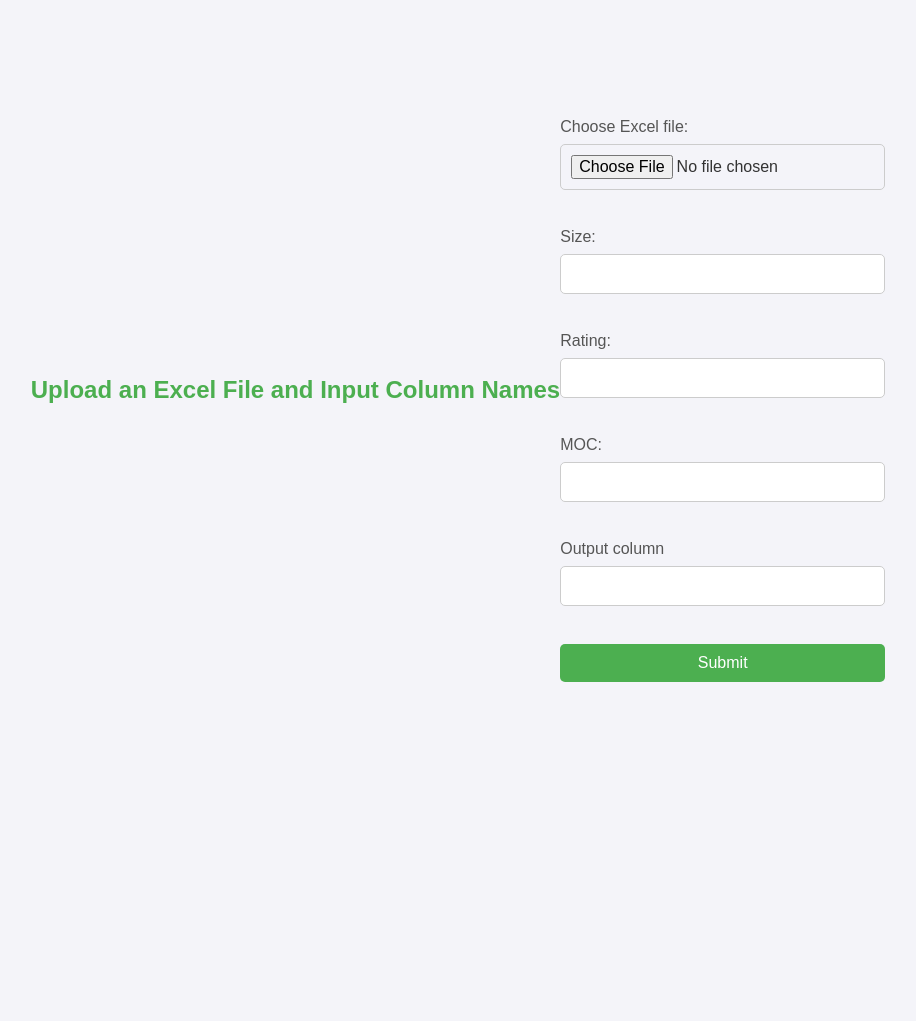
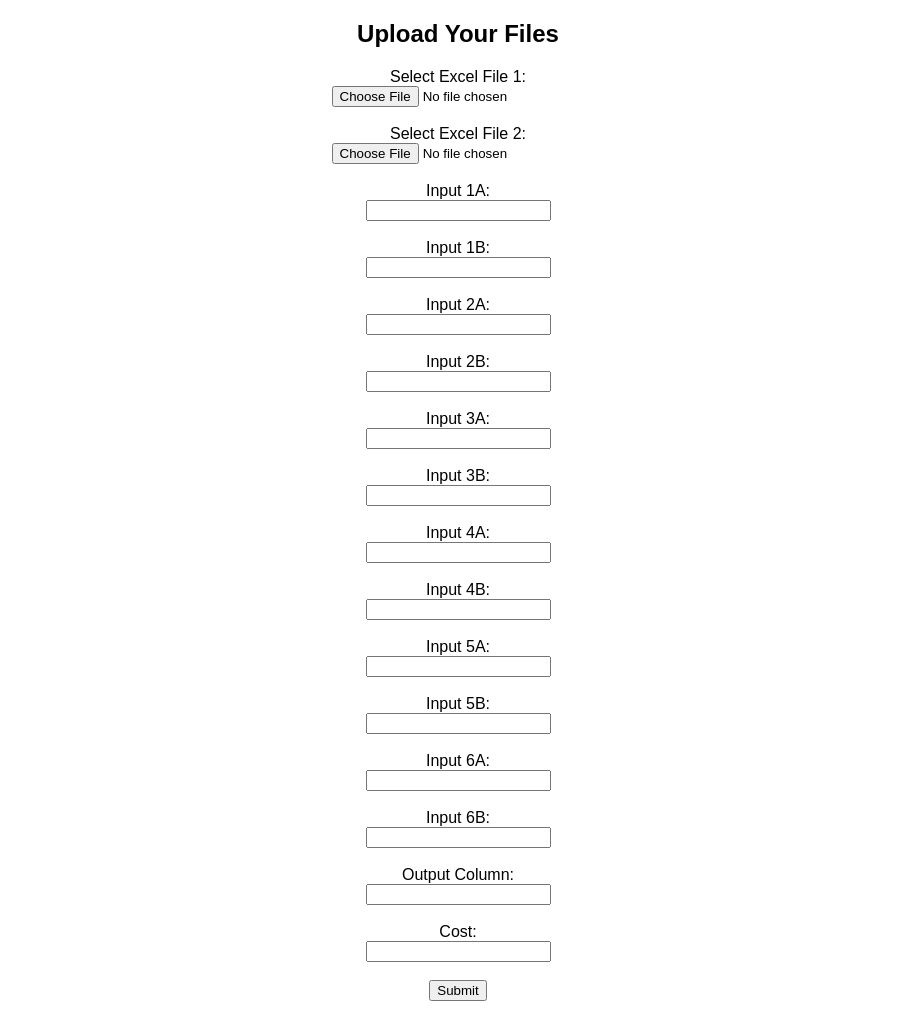
Before and after one commit to tathagatsen/Automatic-Gasket-cost-extractor, a Flask app: page / in a window 1280 px wide. Shown: the whole page, without its empty margins (182-1098 px from the left). Before the commit the page ends 682 px from the top, so only its background shows below. Run offline with Flask 3, Linux system fonts and the light colour scheme.

Commit message:
Add files via upload

```diff
--- a/static/css/style.css
+++ b/static/css/style.css
@@ -1,63 +1,74 @@
-/* General styles */
-* {
-    margin: 0;
-    padding: 0;
-    box-sizing: border-box;
+body {
+    font-family: Arial, sans-serif;
+    text-align: center;
+    margin: 20px;
 }
 
-body {
-    font-family: Arial, sans-serif;
-    background-color: #f4f4f9;
-    color: #333;
+.upload-container {
     display: flex;
     justify-content: center;
-    align-items: center;
-    height: 100vh;
+    gap: 30px;
+    margin: 20px 0;
 }
 
-.container {
-    background-color: #fff;
-    padding: 30px;
-    border-radius: 10px;
-    box-shadow: 0 4px 8px rgba(0, 0, 0, 0.1);
-    width: 80%;
-    max-width: 600px;
+.upload-box {
+    display: flex;
+    flex-direction: column;
+    align-items: center;
+}
+
+.drop-area {
+    width: 250px;
+    height: 150px;
+    border: 2px dashed #007bff;
+    display: flex;
+    align-items: center;
+    justify-content: center;
+    cursor: pointer;
+    transition: 0.3s;
+    margin-bottom: 10px;
+}
+
+.drop-area:hover {
+    background-color: #f0f0f0;
+}
+
+.input-pair {
+    display: flex;
+    gap: 10px;
+    margin: 5px 0;
+}
+
+.input-box {
+    width: 110px;
+    padding: 8px;
+    font-size: 14px;
+    border: 1px solid #ccc;
+    border-radius: 5px;
     text-align: center;
 }
 
-h1 {
-    font-size: 24px;
-    margin-bottom: 20px;
-    color: #4CAF50;
+.submit-button {
+    margin-top: 20px;
+    padding: 10px 20px;
+    font-size: 16px;
+    background-color: #007bff;
+    color: white;
+    border: none;
+    cursor: pointer;
+    border-radius: 5px;
 }
-
-label {
-    display: block;
-    font-size: 16px;
-    margin-bottom: 8px;
-    color: #555;
-}
-
-input[type="text"], input[type="file"] {
-    width: 100%;
-    padding: 10px;
-    margin-bottom: 20px;
+.output-box{
+    width: 110px;
+    padding: 8px;
+    font-size: 14px;
     border: 1px solid #ccc;
     border-radius: 5px;
-    font-size: 16px;
+    text-align: center;
 }
-
-button {
-    background-color: #4CAF50;
-    color: white;
-    border: none;
-    padding: 10px 20px;
-    font-size: 16px;
-    border-radius: 5px;
-    cursor: pointer;
-    width: 100%;
+.pairup{
+    flex-direction: column;
 }
-
-button:hover {
-    background-color: #45a049;
+.submit-button:hover {
+    background-color: #0056b3;
 }
--- /dev/null
+++ b/static/js/script.js
@@ -0,0 +1,35 @@
+document.addEventListener("DOMContentLoaded", function () {
+    function setupDropArea(dropAreaId, fileInputId) {
+        const dropArea = document.getElementById(dropAreaId);
+        const fileInput = document.getElementById(fileInputId);
+
+        dropArea.addEventListener("click", () => fileInput.click());
+
+        dropArea.addEventListener("dragover", (event) => {
+            event.preventDefault();
+            dropArea.style.backgroundColor = "#e0e0e0";
+        });
+
+        dropArea.addEventListener("dragleave", () => {
+            dropArea.style.backgroundColor = "";
+        });
+
+        dropArea.addEventListener("drop", (event) => {
+            event.preventDefault();
+            dropArea.style.backgroundColor = "";
+            const files = event.dataTransfer.files;
+            if (files.length > 0) {
+                dropArea.innerHTML = `<p>${files[0].name}</p>`;
+            }
+        });
+
+        fileInput.addEventListener("change", (event) => {
+            if (fileInput.files.length > 0) {
+                dropArea.innerHTML = `<p>${fileInput.files[0].name}</p>`;
+            }
+        });
+    }
+
+    setupDropArea("drop-area-1", "file-input-1");
+    setupDropArea("drop-area-2", "file-input-2");
+});
--- a/templates/index.html
+++ b/templates/index.html
@@ -1,4 +1,4 @@
-<!DOCTYPE html>
+<!-- <!DOCTYPE html>
 <html lang="en">
 <head>
     <meta charset="UTF-8">
@@ -26,4 +26,119 @@
         <button type="submit">Submit</button>
     </form>
 </body>
+</html> -->
+
+
+<!DOCTYPE html>
+<html lang="en">
+<head>
+    <meta charset="UTF-8">
+    <meta name="viewport" content="width=device-width, initial-scale=1.0">
+    <title>Drag and Drop Upload with Inputs</title>
+    <link rel="stylesheet" href="/static/css/style.css">
+</head>
+<body>
+
+    <h2>Upload Your Files</h2>
+    <!-- <form action="/" method="POST" enctype="multipart/form-data">
+    <div class="upload-container">
+        <div class="upload-box">
+            <div class="drop-area" id="drop-area-1">
+                <p>Drag & Drop File 1 Here or Click to Upload</p>
+                <input type="file" id="file-input-1" name="excel_file_1"  hidden>
+            </div>
+            <div class="input-pair">
+                <input type="text" class="input-box" placeholder="Input 1A" name="1A">
+                <input type="text" class="input-box" placeholder="Input 1B" name="1B">
+            </div>
+            <div class="input-pair">
+                <input type="text" class="input-box" placeholder="Input 2A" name="2A">
+                <input type="text" class="input-box" placeholder="Input 2B" name="2B">
+            </div>
+            <div class="input-pair">
+                <input type="text" class="input-box" placeholder="Input 3A" name="3A">
+                <input type="text" class="input-box" placeholder="Input 3B" name="3B">
+            </div>
+        </div>
+
+        <div class="upload-box">
+            <div class="drop-area" id="drop-area-2">
+                <p>Drag & Drop File 2 Here or Click to Upload</p>
+                <input type="file" id="file-input-2" name="excel_file_2"  hidden>
+            </div>
+            <div class="input-pair">
+                <input type="text" class="input-box" placeholder="Input 4A" name="4A">
+                <input type="text" class="input-box" placeholder="Input 4B" name="4B">
+            </div>
+            <div class="input-pair">
+                <input type="text" class="input-box" placeholder="Input 5A" name="5A">
+                <input type="text" class="input-box" placeholder="Input 5B" name="5B">
+            </div>
+            <div class="input-pair">
+                <input type="text" class="input-box" placeholder="Input 6A" name="6A">
+                <input type="text" class="input-box" placeholder="Input 6B" name="6B">
+            </div>
+        </div>
+    </div>
+
+    <div class="pairup">
+        <input type="text" class="output-box" placeholder="Output column" name="op">
+        <input type="text" class="output-box" placeholder="cost" name="cost">
+        <button type="submit" class="submit-button" name="submit">Submit</button>
+    </div>
+
+    </form> -->
+    <form method="POST" enctype="multipart/form-data">
+        <label>Select Excel File 1:</label><br>
+        <input type="file" name="excel_file_1" required><br><br>
+
+        <label>Select Excel File 2:</label><br>
+        <input type="file" name="excel_file_2" required><br><br>
+
+        <label>Input 1A:</label><br>
+        <input type="text" name="1A" required><br><br>
+
+        <label>Input 1B:</label><br>
+        <input type="text" name="1B" required><br><br>
+
+        <label>Input 2A:</label><br>
+        <input type="text" name="2A" ><br><br>
+
+        <label>Input 2B:</label><br>
+        <input type="text" name="2B" ><br><br>
+
+        <label>Input 3A:</label><br>
+        <input type="text" name="3A" ><br><br>
+
+        <label>Input 3B:</label><br>
+        <input type="text" name="3B" ><br><br>
+
+        <label>Input 4A:</label><br>
+        <input type="text" name="4A" ><br><br>
+
+        <label>Input 4B:</label><br>
+        <input type="text" name="4B" ><br><br>
+
+        <label>Input 5A:</label><br>
+        <input type="text" name="5A" ><br><br>
+
+        <label>Input 5B:</label><br>
+        <input type="text" name="5B" ><br><br>
+
+        <label>Input 6A:</label><br>
+        <input type="text" name="6A" ><br><br>
+
+        <label>Input 6B:</label><br>
+        <input type="text" name="6B" ><br><br>
+
+        <label>Output Column:</label><br>
+        <input type="text" name="op" required><br><br>
+
+        <label>Cost:</label><br>
+        <input type="text" name="cost" required><br><br>
+
+        <button type="submit">Submit</button>
+    </form>
+    <script src="/static/js/script.js"></script>
+</body>
 </html>
```
Also changed, not shown: static/css/home.css (added, +38 -0 lines), templates/home.html (added, +37 -0 lines).
